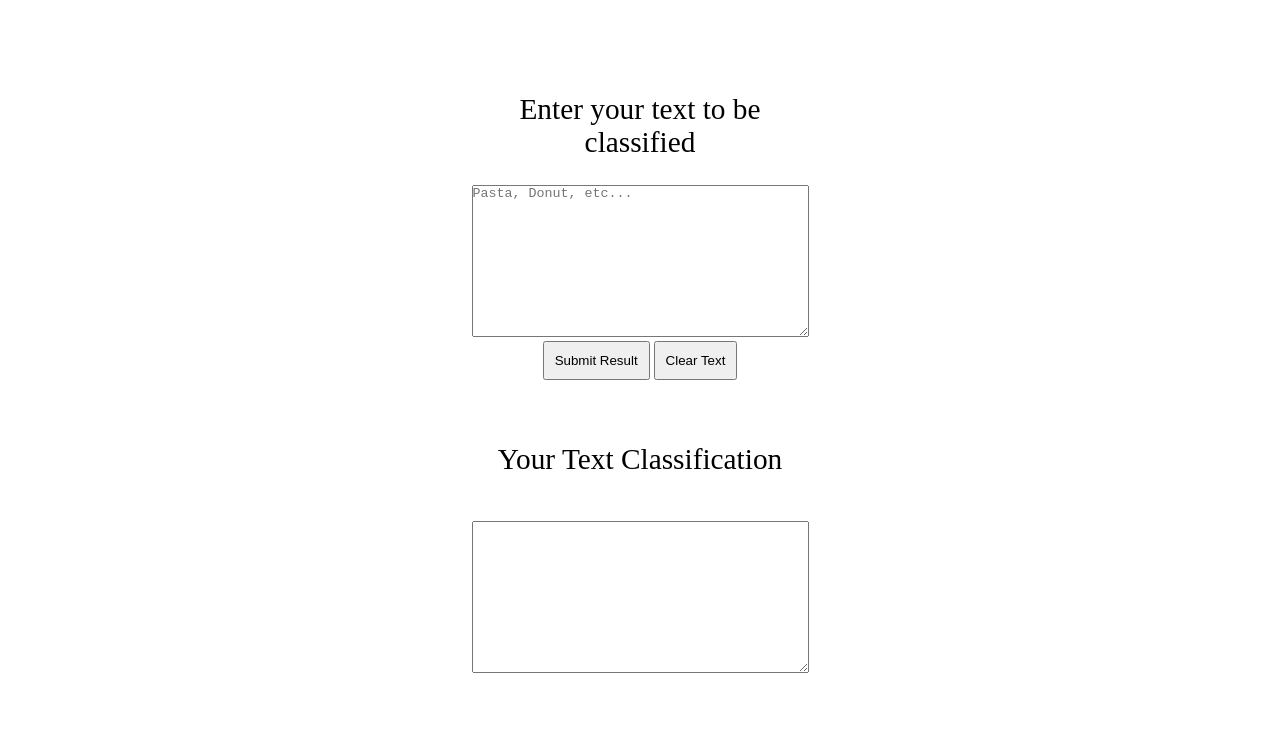
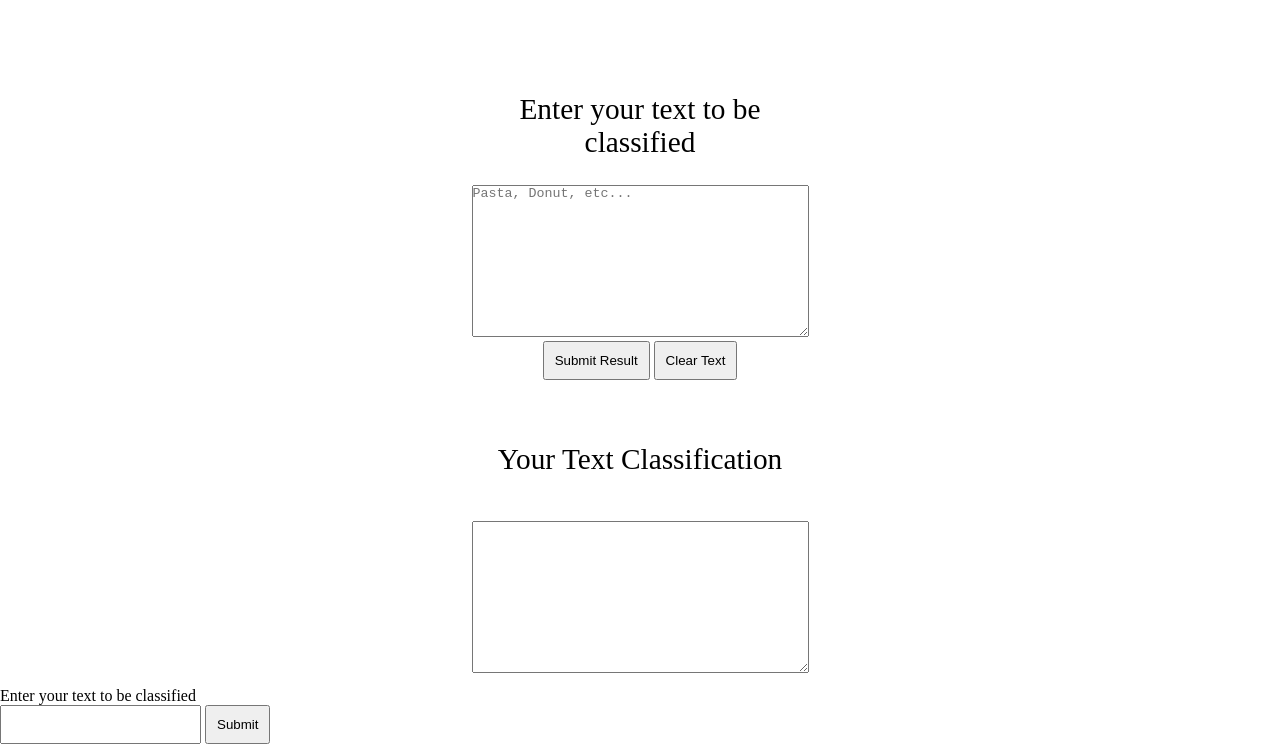
Before and after one commit to ameerahali/SE2, a website: page index.html in a window 1280 px wide. Shown: the part 123-867 px from the top of the page. Before the commit the page ends 810 px from the top, so only its background shows below. Drawn offline with Linux system fonts and the light colour scheme.

Commit message:
Update index.html

```diff
--- a/index.html
+++ b/index.html
@@ -93,5 +93,12 @@
             document.getElementById('Text').value = '';
         }
         </script>
+	<form action="/fasttext">
+	Enter your text to be classified<br>
+	<input type="text" name="statement">
+	<input type="submit" value="Submit">
+</form>
+
+</body>
 
 </html>
```
